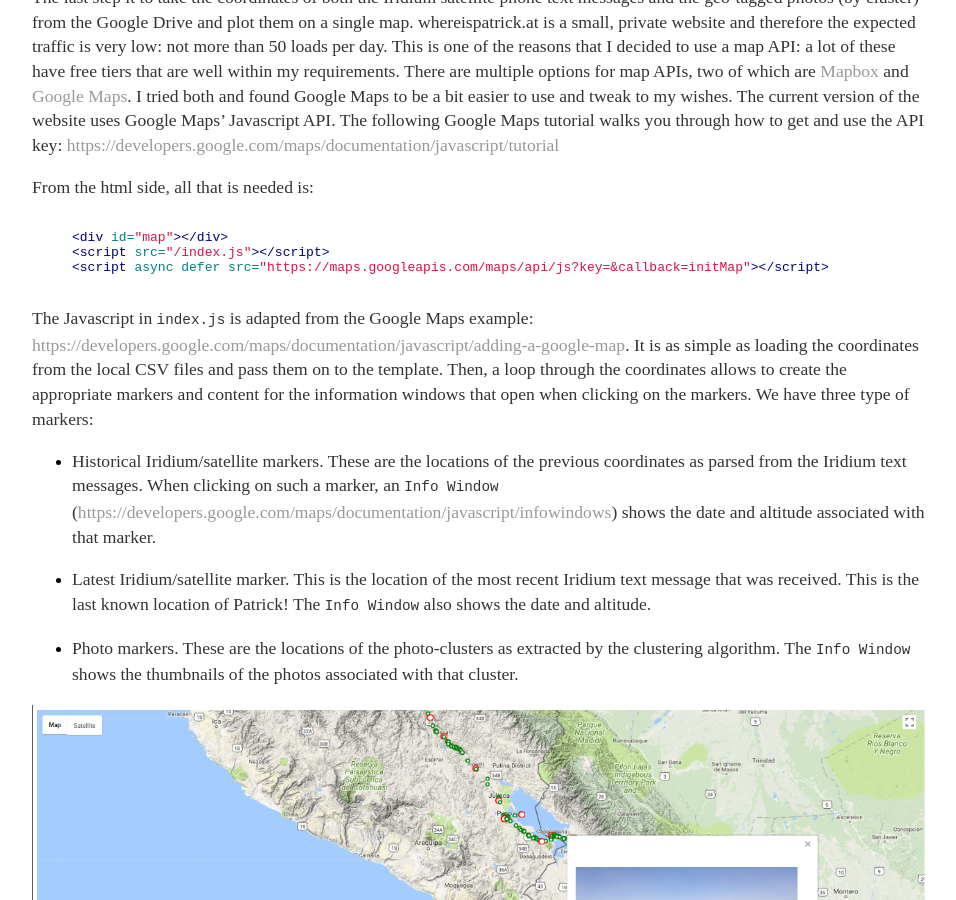
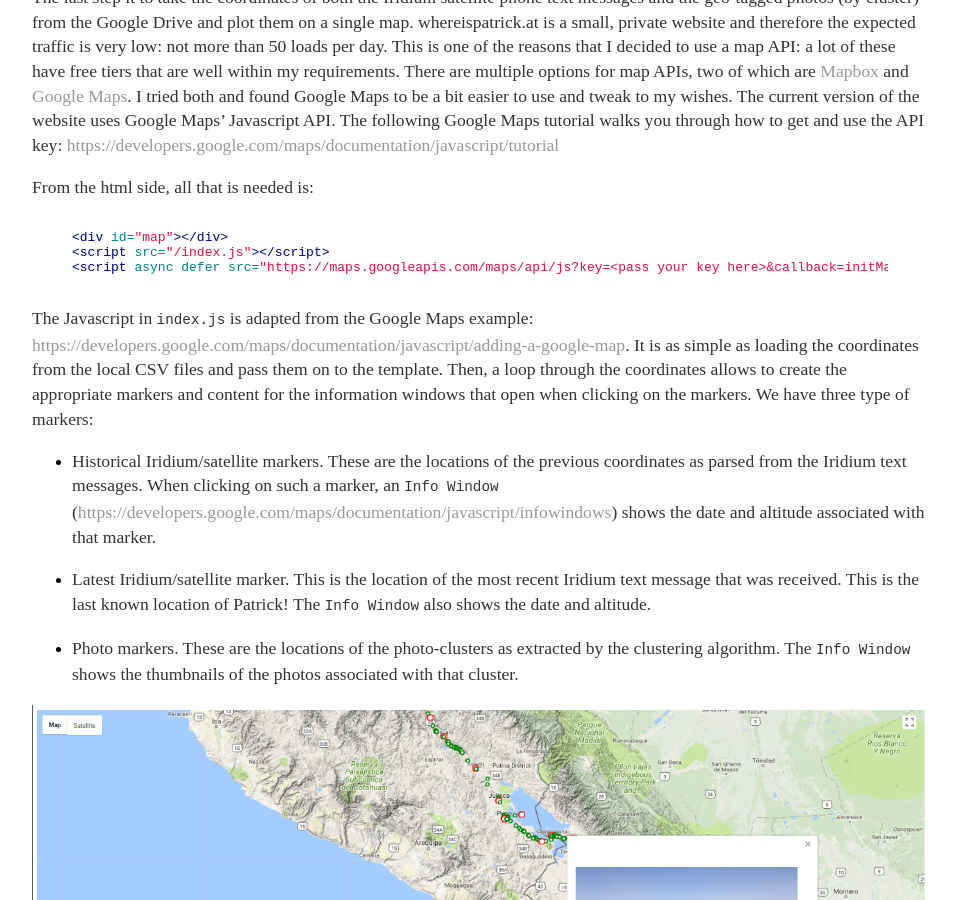
Before and after one commit to Freija/freija.github.io, a Jekyll site: the page built from _projects/2017-08-26_whereispatrick.md, in a window 1280 px wide and 900 px high, scrolled down 7915 px. Shown: the whole window, without its empty margins (160-1116 px from the left). Built offline with Jekyll 4.4.1, drawn with Linux system fonts in a browser that asks for light colours.

Commit message:
Update 2017-08-26_whereispatrick.md

````diff
--- a/_projects/2017-08-26_whereispatrick.md
+++ b/_projects/2017-08-26_whereispatrick.md
@@ -290,7 +290,7 @@
 {% highlight html %}
 <div id="map"></div>
 <script src="/index.js"></script>
-<script async defer src="https://maps.googleapis.com/maps/api/js?key={{ ACCESS_KEY }}&callback=initMap"></script>
+<script async defer src="https://maps.googleapis.com/maps/api/js?key=<pass your key here>&callback=initMap"></script>
 {% endhighlight %}
 
 The Javascript in ```index.js``` is adapted from the Google Maps example: [https://developers.google.com/maps/documentation/javascript/adding-a-google-map](https://developers.google.com/maps/documentation/javascript/adding-a-google-map). It is as simple as loading the coordinates from the local CSV files and pass them on to the template. Then, a loop through the coordinates allows to create the appropriate markers and content for the information windows that open when clicking on the markers. We have three type of markers:
````
